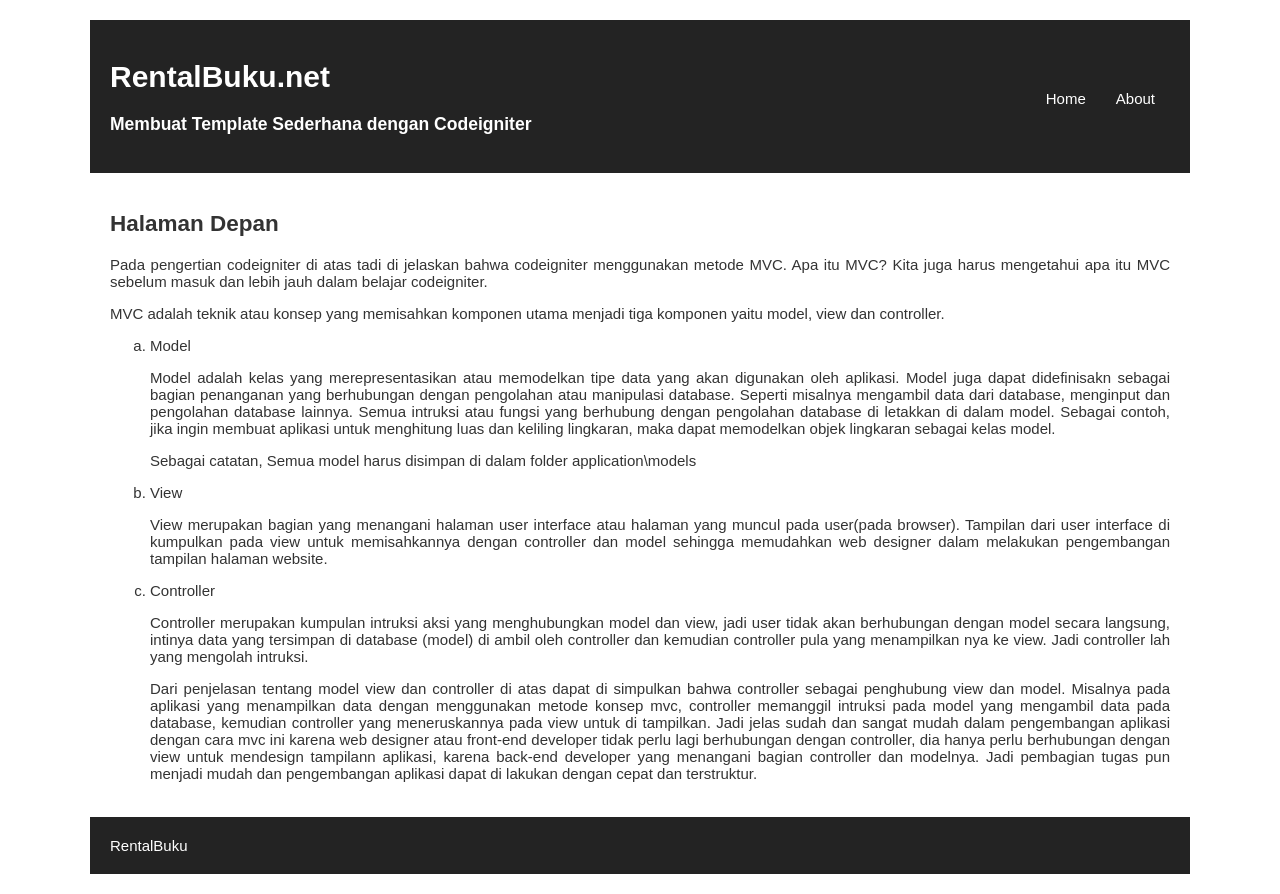
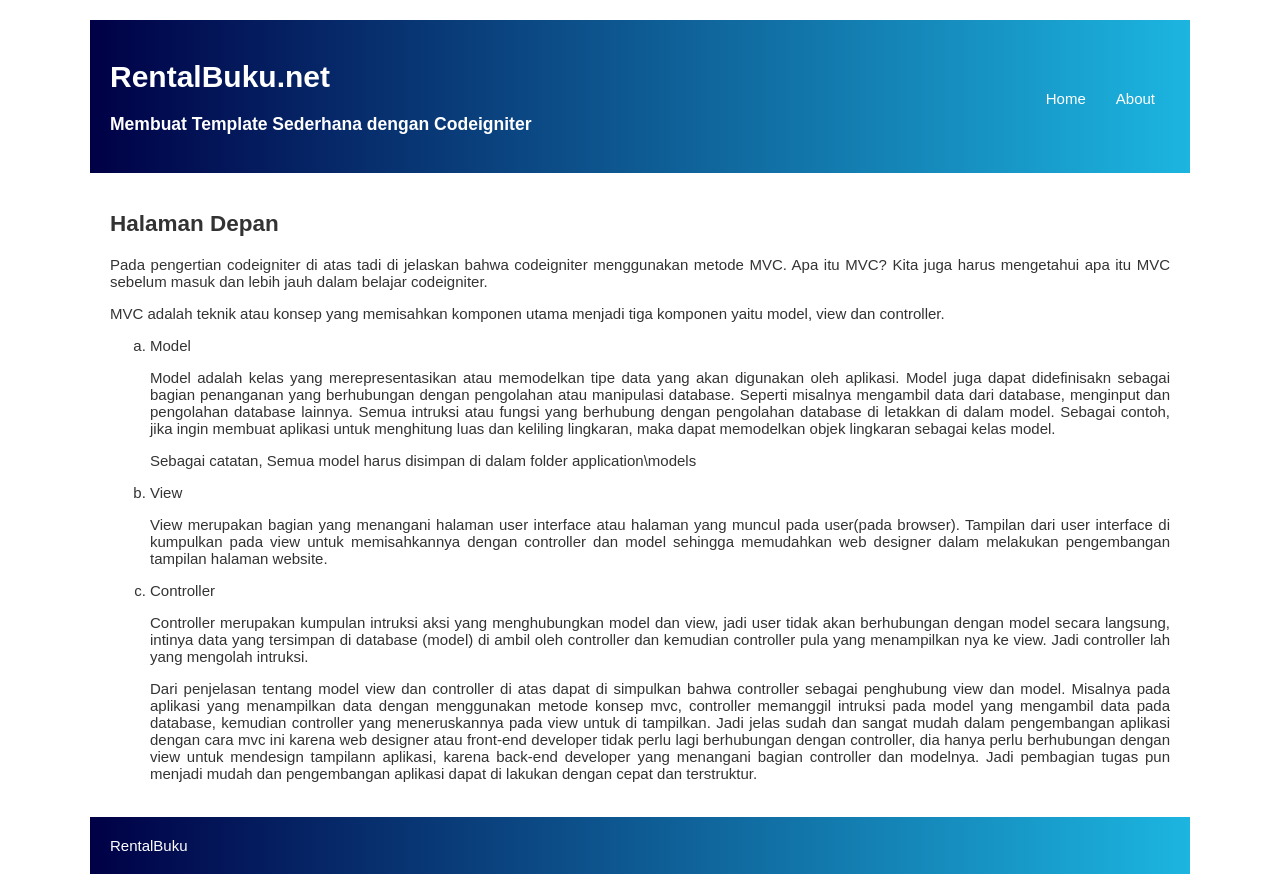
Before and after one commit to atemmyxx/WP2_Ahmad-Temmy-Rietoni, a CodeIgniter app: page /pustaka-booking/index.php/web in a window 1280 px wide. Run offline with CodeIgniter, Linux system fonts and the light colour scheme.

Commit message:
ganti warna navbar

```diff
--- a/assets/css/stylebuku.css
+++ b/assets/css/stylebuku.css
@@ -10,7 +10,7 @@ body {
 	margin: 20px auto;
 }
 #wrapper header {
-	background: #232323;
+	background: linear-gradient(to right, #000046, #1cb5e0);
 	padding: 20px;
 }
 #wrapper header hgroup {
@@ -38,7 +38,7 @@ body {
 	clear: both;
 }
 footer {
-	background: #232323;
+	background: linear-gradient(to right, #000046, #1cb5e0);
 	padding: 20px;
 }
 footer a {
```
